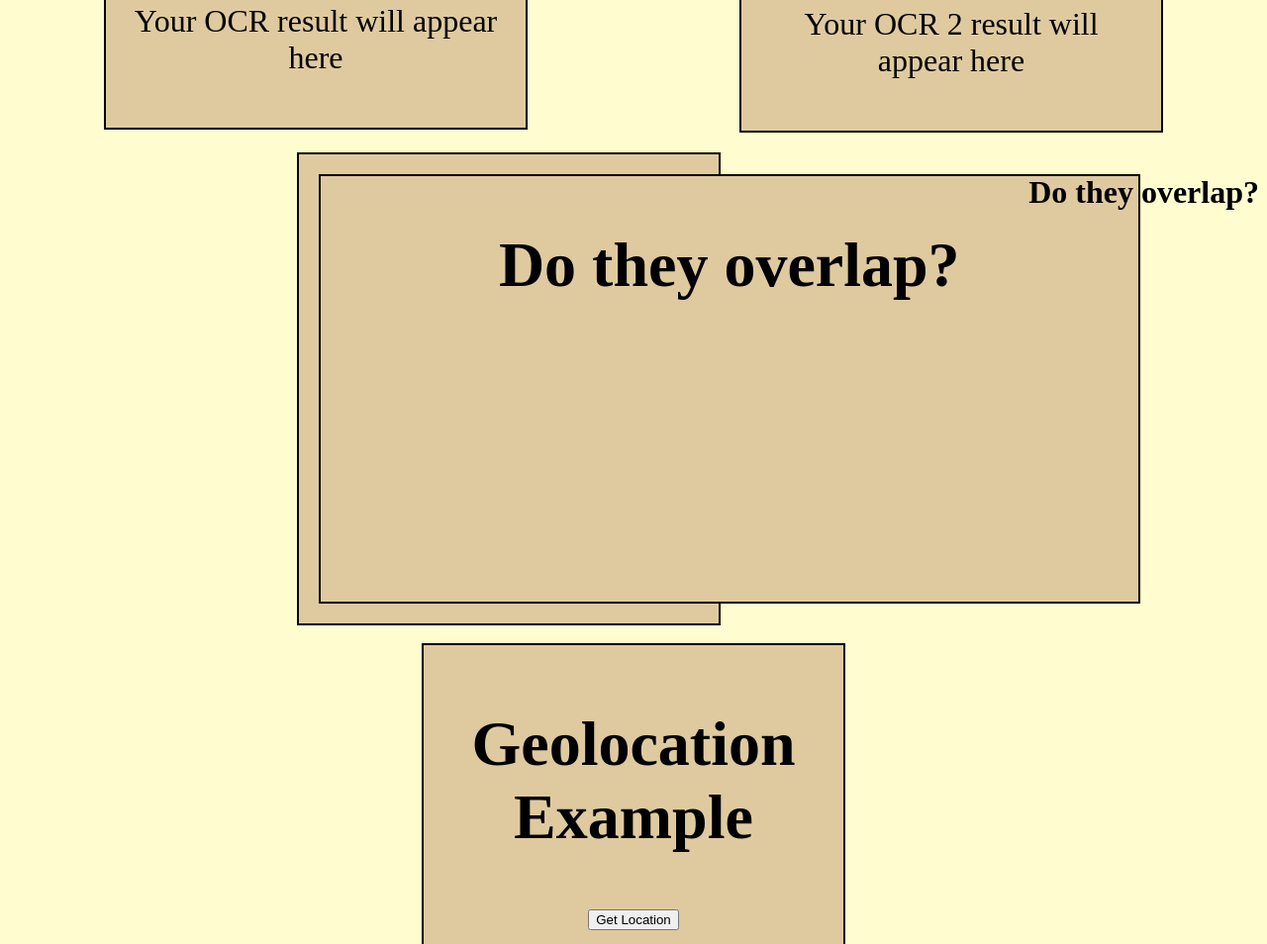
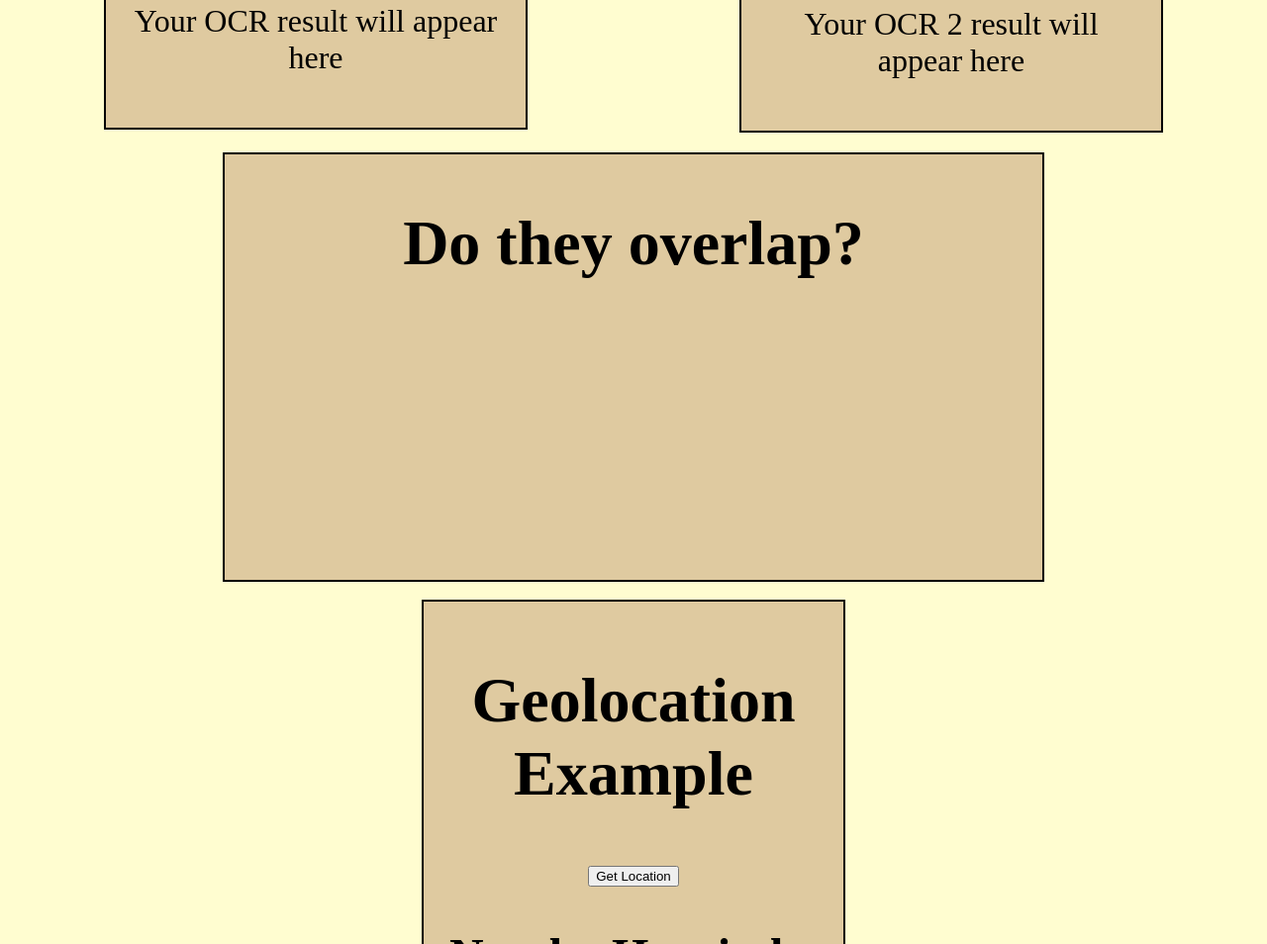
Before and after one commit to karatedg/pHARMacy, a website: page src/Drug_Reactions.html in a window 1280 px wide. Shown: the part 884-1838 px from the top of the page at 99% size. Drawn offline with Linux system fonts and the light colour scheme; files whose address does not match are found by name.

Commit message:
fixed box collision

```diff
--- a/src/Drug_Reactions.html
+++ b/src/Drug_Reactions.html
@@ -103,18 +103,15 @@
             <h2>OCR Result:</h2>
             <p id="ocrText2">Your OCR 2 result will appear here</p>
         </div>
-           <div class="box">
+
 
 
         <div class="fox">
         <h1>Do they overlap?</h1>
-
-
+        <p class="overlap-text"></p>
         </div>
     </div>
 
-        <h1 style = "background-color: transparent">Do they overlap?</h1>
-    </div>
     <script type="module" src="index.js"></script>
     <br />
 
```
Lines whose indentation alone changed are shown as unchanged.
